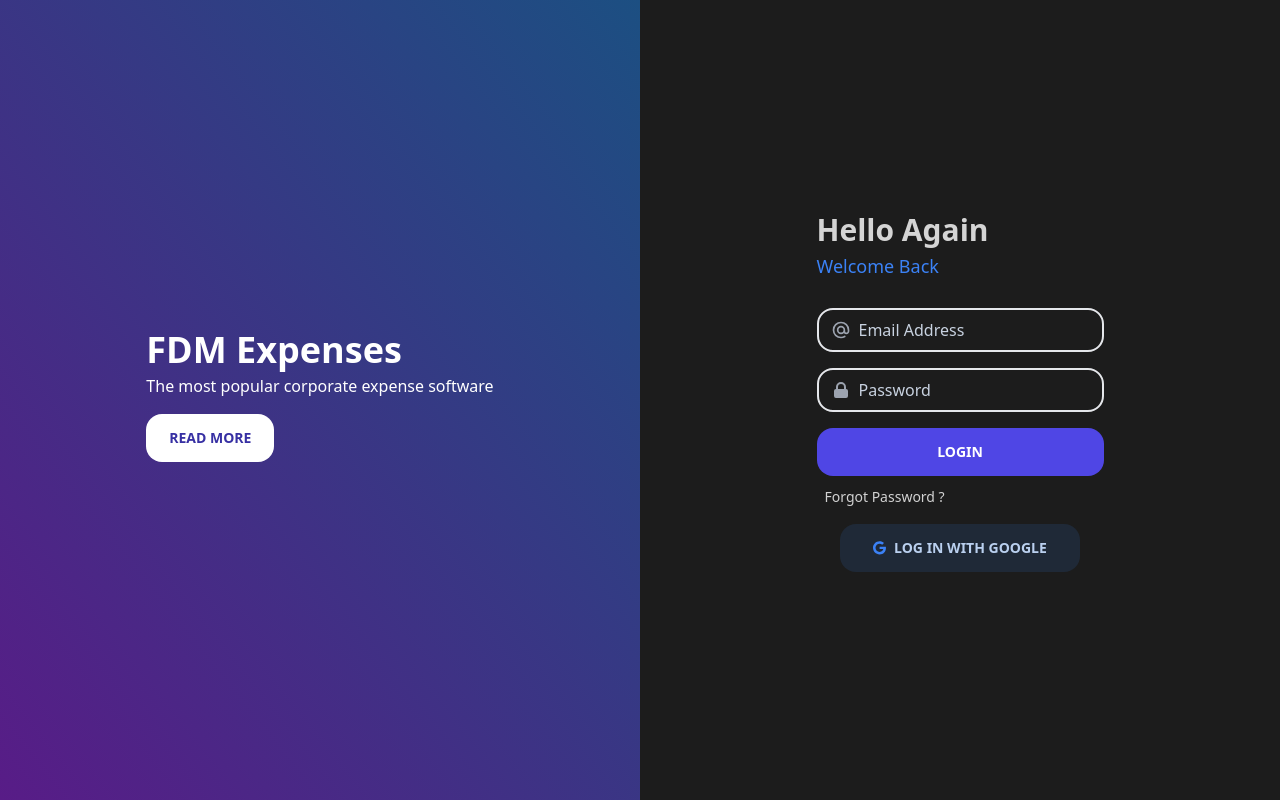
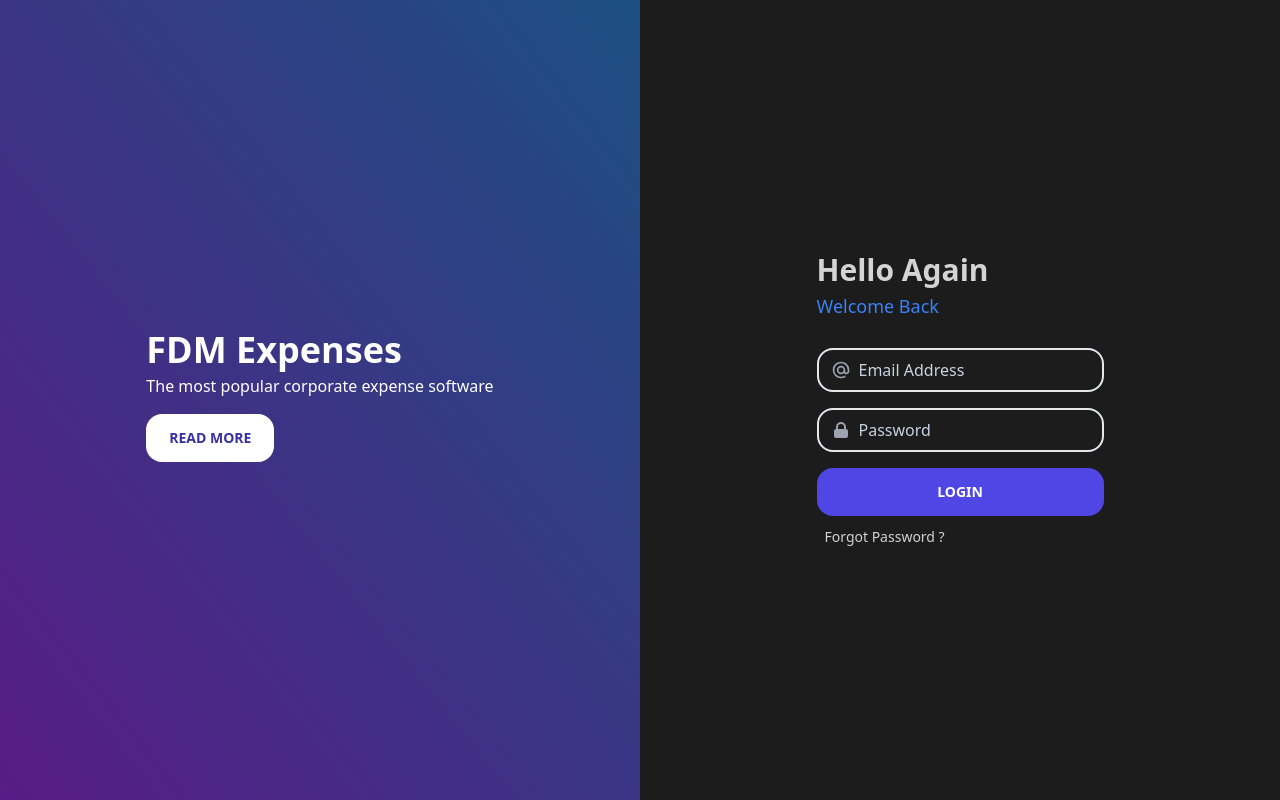
Before and after one commit to SlipperyyIce/fdm-expenses-app-main, a Next.js app: page / in a window 1280 px wide. Shown: the top 800 px of the page. Built offline with nearby package versions, Linux system fonts and the light colour scheme; no server answers.

Commit message:
Remove signin with google btn

```diff
--- a/components/login-content.tsx
+++ b/components/login-content.tsx
@@ -86,7 +86,7 @@ const LoginContent = () => {
                         Forgot Password ?
                     </span>
                 </form>
-                <SignInGoogleButton></SignInGoogleButton>
+
             </div>
         </div>
     );
```
